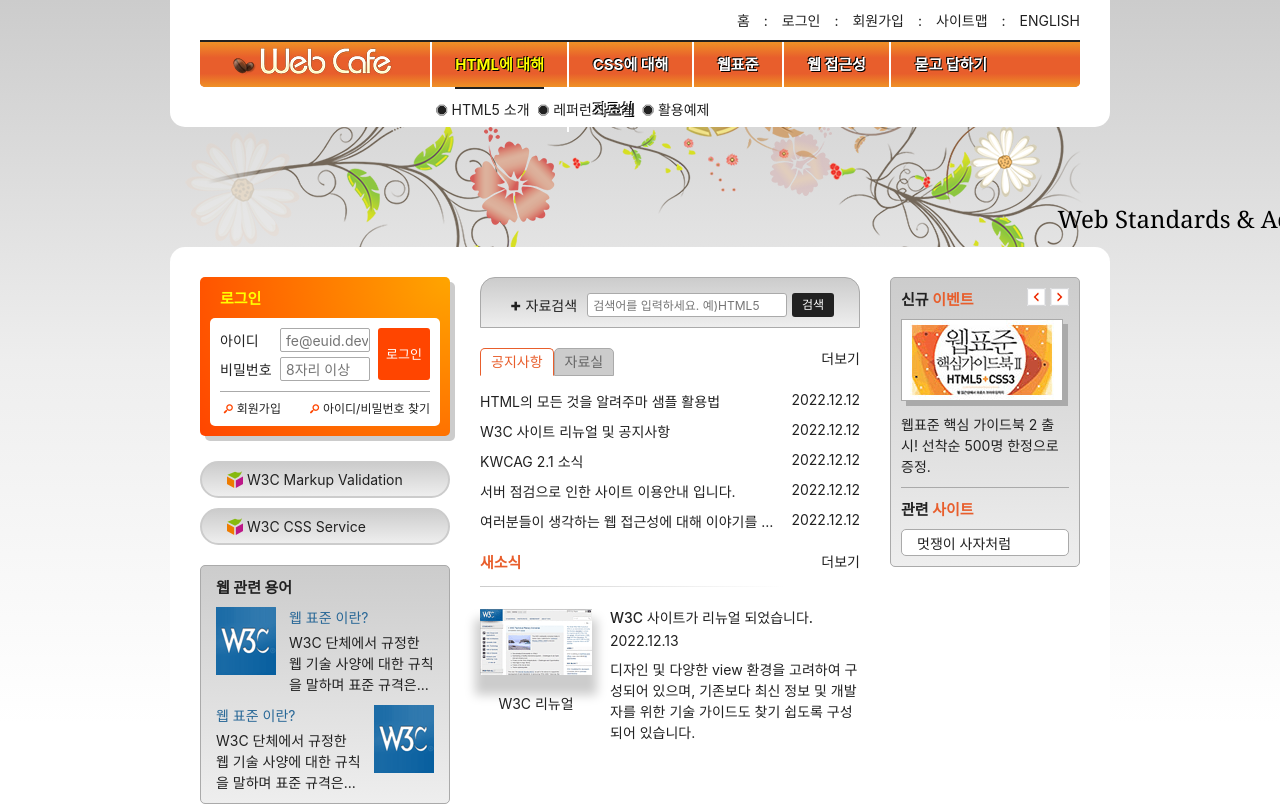
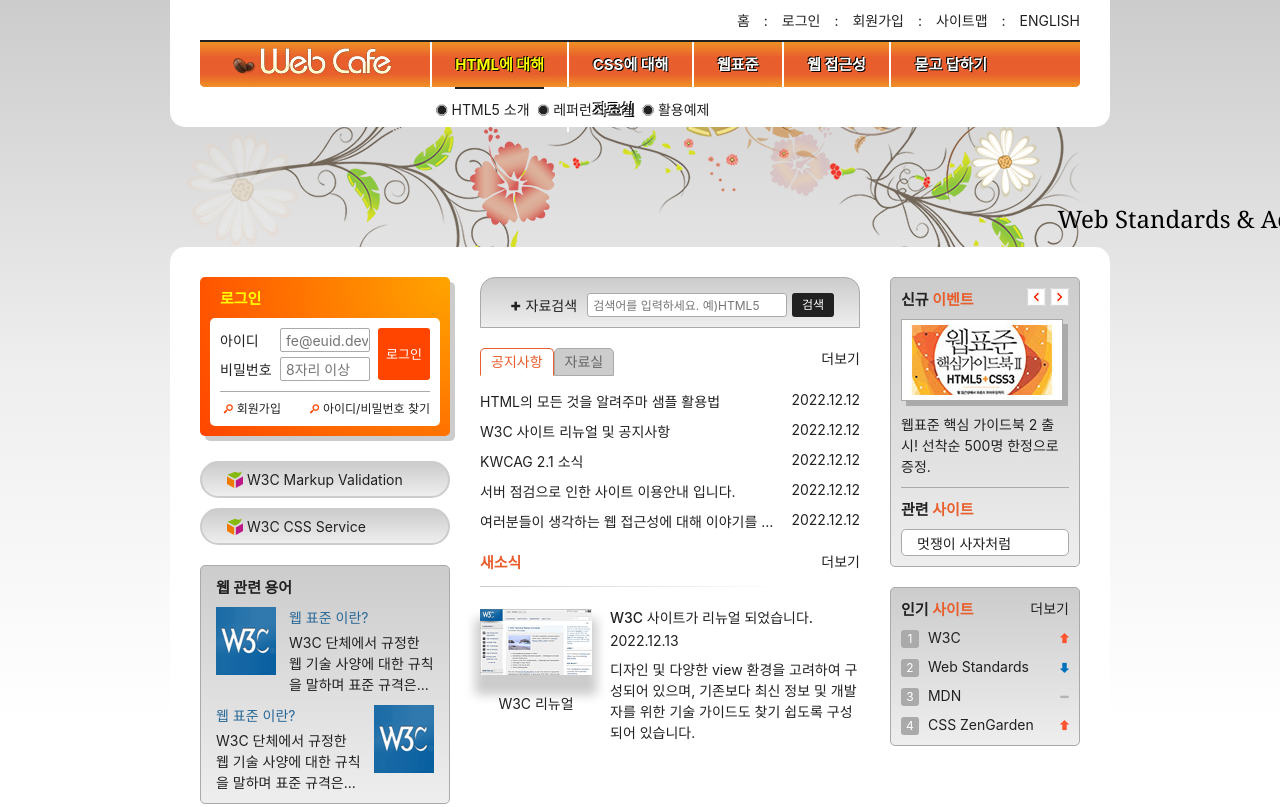
Before and after one commit to hyunzsu/HTML5, a plain HTML site: page index.html in a window 1280 px wide. Shown: the top 807 px of the page. Drawn offline with Linux system fonts and the light colour scheme; some icons are missing; a web font is replaced by a local one.

Commit message:
인기사이트 완성

```diff
--- a/index.html
+++ b/index.html
@@ -428,6 +428,38 @@
             </ul>
           </section>
         </div>
+        <div class="gradient-effect margin-top-default">
+          <section class="favorite">
+            <h2 class="favorite-title text-xl">
+              인기 <span class="accent-color">사이트</span>
+            </h2>
+            <ol class="favorite-list margin-top-normal">
+              <li class="no1">
+                <a href="/">W3C</a
+                ><em class="up"><span class="a11y-hidden">순위 상승</span></em>
+              </li>
+              <li class="no2">
+                <a href="/">Web Standards</a
+                ><em class="down"
+                  ><span class="a11y-hidden">순위 하락</span></em
+                >
+              </li>
+              <li class="no3">
+                <a href="/">MDN</a
+                ><em class="stop"
+                  ><span class="a11y-hidden">순위 변동없음</span></em
+                >
+              </li>
+              <li class="no4">
+                <a href="/">CSS ZenGarden</a
+                ><em class="up"><span class="a11y-hidden">순위 상승</span></em>
+              </li>
+            </ol>
+            <a href="/" class="more favorite-more icon-plus" title="인기 사이트"
+              >더보기</a
+            >
+          </section>
+        </div>
       </div>
     </main>
     <article class="slogan">슬로건</article>
--- a/styles/module.css
+++ b/styles/module.css
@@ -13,3 +13,24 @@
   font-size: 1.5rem;
   font-weight: 700;
 }
+.margin-top-default {
+  margin-top: 20px;
+}
+.margin-top-thin {
+  margin-top: 5px;
+}
+.margin-top-normal {
+  margin-top: 10px;
+}
+.margin-top-large {
+  margin-top: 15px;
+}
+.margin-top-5 {
+  margin-top: 5px;
+}
+.margin-top-10 {
+  margin-top: 10px;
+}
+.margin-top-15 {
+  margin-top: 15px;
+}
--- a/styles/style.css
+++ b/styles/style.css
@@ -678,6 +678,62 @@
   border: 1px solid #aaa;
   box-shadow: 5px 5px 0 0 #aaa;
 }
+/* 인기 사이트 */
+.favorite {
+  position: relative;
+}
+.favorite-list {
+  /* overflow: hidden; -> 스크린리더가 읽어서 비추 */
+  list-style-type: none; /* 스크린리더가 안읽음 */
+}
+.favorite-list li {
+  margin-top: 10px;
+  counter-increment: number;
+  /* display: flex;
+  flex-flow: row nowrap;
+  align-items: center; */
+  position: relative;
+}
+.favorite-list li::before {
+  content: counter(number);
+  background-color: #aaa;
+  color: #fff;
+  font-size: 1.2rem;
+  margin-right: 5px;
+  border-radius: 3px;
+  display: inline-block;
+  width: 1.5em;
+  text-align: center;
+  line-height: 1.5;
+}
+.favorite-list a {
+  /* flex-grow: 1; */
+  /* background-color: #296897; */
+}
+.up,
+.stop,
+.down {
+  position: absolute;
+  top: 50%;
+  right: 0;
+  margin-top: -6px;
+  /* display: inline-block; */
+  width: 20px;
+  height: 11px;
+  margin-left: auto;
+  background: url(./images/rank.png) no-repeat 100% 0;
+}
+.stop {
+  background-position: 100% 48%;
+}
+.down {
+  background-position: 100% 100%;
+}
+.favorite-more {
+  position: absolute;
+  top: 0;
+  right: 0;
+}
 /* 슬로건 */
 .slogan {
   background: skyblue;
```
